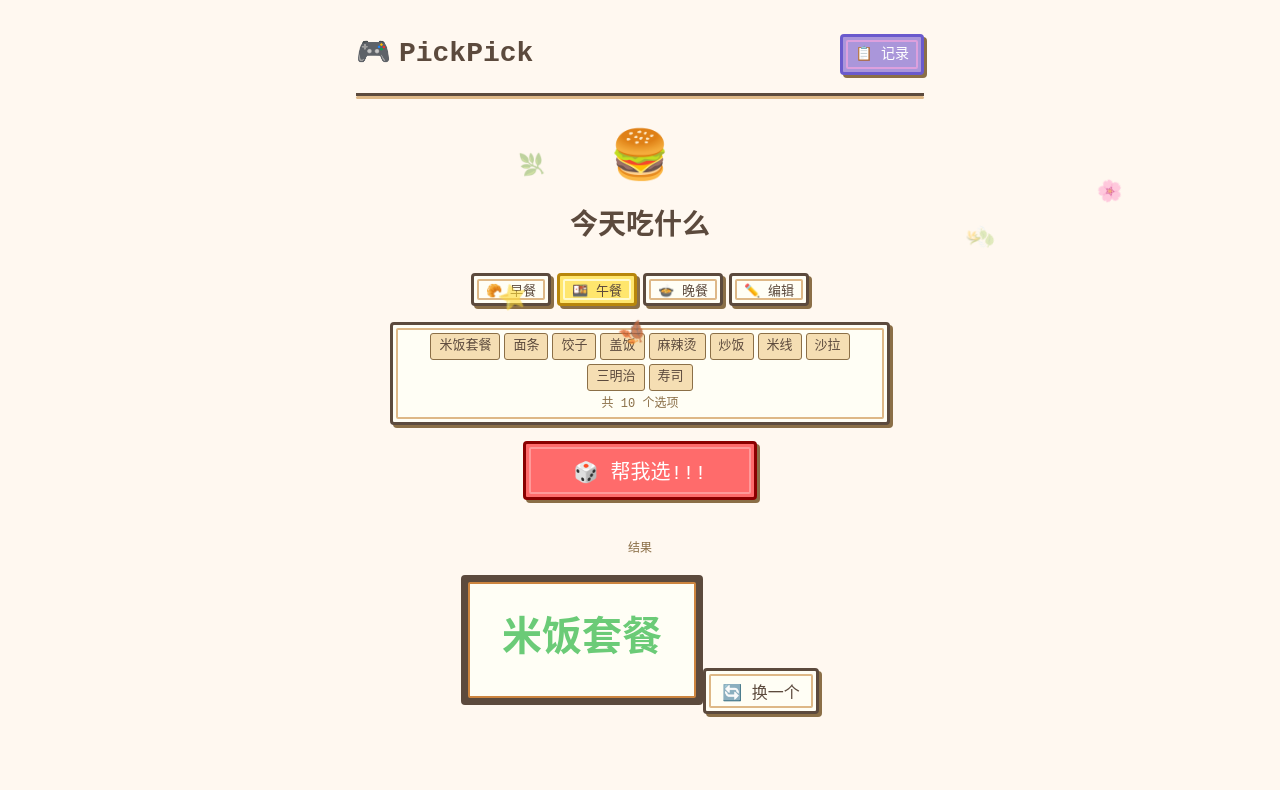
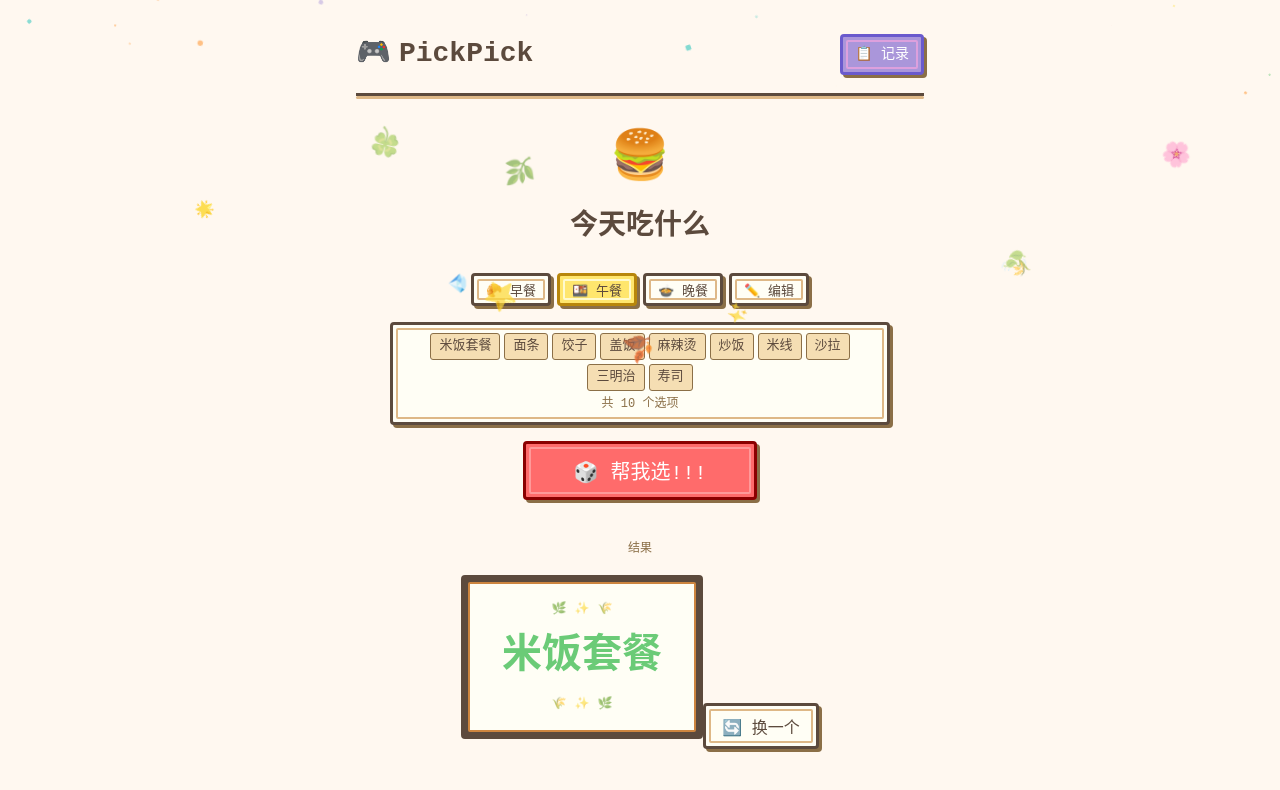
Before and after one commit to xy0157/pickpick, a Vue app: page /pickpick/food in a window 1280 px wide. Both pictures are taken after a click on the button "🎲 帮我选!!!". Shown: the top 790 px of the page. Built offline with nearby package versions, Linux system fonts and the light colour scheme.

Commit message:
feat: motion blur slot machine, 48 confetti particles, SDV star/leaf decoration, fade in/out

```diff
--- a/src/components/RandomResult.vue
+++ b/src/components/RandomResult.vue
@@ -1,24 +1,27 @@
 <template>
   <div v-if="show" class="random-result">
-    <!-- ====== 老虎机滚动阶段 ====== -->
+    <!-- ====== 老虎机滚动阶段（带运动模糊） ====== -->
     <template v-if="isRolling">
       <div class="random-result__slot-machine">
-        <div class="random-result__slot-row random-result__slot-row--top">
+        <div class="random-result__slot-blur-top"></div>
+        <div class="random-result__slot-row random-result__slot-row--top motion-blur">
           {{ topText }}
         </div>
         <div class="random-result__slot-row random-result__slot-row--center">
           {{ centerText }}
         </div>
-        <div class="random-result__slot-row random-result__slot-row--bottom">
+        <div class="random-result__slot-row random-result__slot-row--bottom motion-blur">
           {{ bottomText }}
         </div>
+        <div class="random-result__slot-blur-bottom"></div>
       </div>
       <div class="random-result__hint">🎰 正在决定中...</div>
     </template>
 
     <!-- ====== 结果揭晓阶段 ====== -->
     <template v-else>
-      <div class="random-result__confetti-container" v-if="showConfetti">
+      <!-- 彩屑粒子容器 -->
+      <div v-if="showConfetti" class="random-result__confetti-container">
         <div
           v-for="p in confettiParticles" :key="p.id"
           class="confetti-particle"
@@ -32,41 +35,56 @@
             width: p.size + 'px',
             height: p.size + 'px',
             background: p.color,
-            borderRadius: p.round ? '50%' : '2px'
+            borderRadius: p.round ? '50%' : '2px',
+            opacity: 0
           }"
         ></div>
       </div>
 
-      <div v-if="showLeaves">
+      <!-- SDV 漂浮元素 -->
+      <div v-if="showLeaves" class="random-result__leaf-container">
         <div
           v-for="leaf in leafParticles" :key="leaf.id"
-          class="leaf-float"
+          class="sdv-leaf"
           :style="{
             left: leaf.x + '%',
             top: leaf.y + '%',
             fontSize: leaf.size + 'px',
             animationDelay: leaf.delay + 's',
-            position: 'fixed',
-            pointerEvents: 'none',
-            zIndex: 999
+            opacity: 0
           }"
         >{{ leaf.icon }}</div>
       </div>
 
       <div class="random-result__label">{{ label }}</div>
-      <div class="sdv-frame" style="display:inline-block;margin-bottom:12px;">
-        <div class="sdv-frame__inner random-result__result-display sdv-item-pop">
-          <div class="random-result__value" :style="{ color: activeColor }">
-            {{ displayText }}
-          </div>
-          <div class="random-result__sparkle" v-if="showSparkle">
-            <span class="star-burst" style="position:absolute;top:-20px;left:-20px;">✨</span>
-            <span class="star-burst" style="position:absolute;top:-20px;right:-20px;animation-delay:0.1s;">⭐</span>
-            <span class="star-burst" style="position:absolute;bottom:-20px;left:50%;animation-delay:0.2s;">✨</span>
+
+      <!-- 结果展示框（带 SDV 装饰背景） -->
+      <div class="random-result__result-wrapper sdv-item-pop">
+        <!-- SDV 装饰星芒 -->
+        <div class="random-result__sparkles" v-if="showSparkle">
+          <span class="sdv-star" style="top:-25px;left:-15px;">⭐</span>
+          <span class="sdv-star" style="top:-30px;right:-10px;animation-delay:0.15s;">✨</span>
+          <span class="sdv-star" style="bottom:-20px;left:30%;animation-delay:0.3s;">🌟</span>
+          <span class="sdv-star" style="top:40%;right:-20px;animation-delay:0.1s;">💫</span>
+          <span class="sdv-star" style="bottom:-25px;right:30%;animation-delay:0.25s;">⭐</span>
+        </div>
+
+        <div class="sdv-frame" style="display:inline-block;">
+          <div class="sdv-frame__inner random-result__result-inner">
+            <div class="random-result__sdv-decoration-top">
+              <span>🌿</span><span>✨</span><span>🌾</span>
+            </div>
+            <div class="random-result__value" :style="{ color: activeColor }">
+              {{ displayText }}
+            </div>
+            <div class="random-result__sdv-decoration-bottom">
+              <span>🌾</span><span>✨</span><span>🌿</span>
+            </div>
           </div>
         </div>
       </div>
-      <button class="pixel-btn" @click="$emit('retry')">
+
+      <button class="pixel-btn" style="margin-top:12px;" @click="$emit('retry')">
         🔄 换一个
       </button>
     </template>
@@ -88,7 +106,6 @@ const emit = defineEmits(['done', 'retry'])
 
 const show = ref(false)
 const isRolling = ref(false)
-const rollingTick = ref(0)
 const topText = ref('')
 const centerText = ref('')
 const bottomText = ref('')
@@ -100,6 +117,7 @@ const confettiParticles = ref([])
 const leafParticles = ref([])
 
 const rainbowColors = ['#FF6B6B', '#FFE66D', '#4ECDC4', '#6BCB77', '#FF9F43', '#AA96DA']
+const sdvIcons = ['⭐', '✨', '🌟', '💫', '🍃', '🌿', '🌾', '🌸', '💎', '⭐']
 
 const activeColor = computed(() => {
   if (Array.isArray(props.result)) return rainbowColors[0]
@@ -136,6 +154,10 @@ function getRandomColor() {
   return rainbowColors[Math.floor(Math.random() * rainbowColors.length)]
 }
 
+function getRandomIcon() {
+  return sdvIcons[Math.floor(Math.random() * sdvIcons.length)]
+}
+
 function startRolling() {
   show.value = true
   isRolling.value = true
@@ -145,21 +167,18 @@ function startRolling() {
   confettiParticles.value = []
   leafParticles.value = []
 
-  // Initialize with random values
   topText.value = getRandomOption()
   centerText.value = getRandomOption()
   bottomText.value = getRandomOption()
 
-  const speed = 70
-  const slowdownStart = duration.value * 0.7
+  const speed = 60
+  let tick = 0
 
-  let tick = 0
   intervalId = setInterval(() => {
     tick++
     topText.value = getRandomOption()
     centerText.value = getRandomOption()
     bottomText.value = getRandomOption()
-    rollingTick.value = tick
   }, speed)
 
   timeoutId = setTimeout(() => {
@@ -177,7 +196,6 @@ function stopRolling() {
     timeoutId = null
   }
 
-  // Show final result in center, empty top/bottom
   const finalResult = displayText.value
   topText.value = ''
   centerText.value = finalResult
@@ -185,7 +203,6 @@ function stopRolling() {
 
   isRolling.value = false
 
-  // Trigger confetti + leaves + sparkle after a tiny delay
   nextTick(() => {
     generateConfetti()
     generateLeaves()
@@ -195,41 +212,42 @@ function stopRolling() {
 
 function generateConfetti() {
   const particles = []
-  for (let i = 0; i < 24; i++) {
+  const count = 48
+  for (let i = 0; i < count; i++) {
     particles.push({
       id: i,
       x: Math.random() * 100,
-      y: Math.random() * 30 - 10,
-      size: 4 + Math.random() * 8,
+      y: -5 - Math.random() * 20,
+      size: 3 + Math.random() * 8,
       color: getRandomColor(),
       round: Math.random() > 0.5,
-      fallDist: 60 + Math.random() * 100,
+      fallDist: 80 + Math.random() * 140,
       spin: Math.random() * 720 - 360,
-      duration: 0.6 + Math.random() * 0.8,
-      delay: Math.random() * 0.3
+      duration: 1.0 + Math.random() * 1.0,
+      delay: Math.random() * 0.4
     })
   }
   confettiParticles.value = particles
   showConfetti.value = true
 
-  // Auto cleanup
   setTimeout(() => {
     showConfetti.value = false
     confettiParticles.value = []
-  }, 1800)
+  }, 2500)
 }
 
 function generateLeaves() {
   const leaves = []
-  const leafIcons = ['🌿', '🍃', '🍂', '🌾', '🌸', '⭐', '✨']
-  for (let i = 0; i < 6; i++) {
+  const count = 10
+  const leafIcons = ['🌿', '🍃', '🍂', '🌾', '🌸', '⭐', '✨', '🌟', '💎', '🍀']
+  for (let i = 0; i < count; i++) {
     leaves.push({
       id: i,
-      x: 10 + Math.random() * 80,
-      y: 20 + Math.random() * 30,
+      x: 5 + Math.random() * 90,
+      y: 10 + Math.random() * 40,
       icon: leafIcons[i % leafIcons.length],
-      size: 12 + Math.random() * 12,
-      delay: Math.random() * 1.0
+      size: 14 + Math.random() * 14,
+      delay: Math.random() * 1.2
     })
   }
   leafParticles.value = leaves
@@ -238,7 +256,7 @@ function generateLeaves() {
   setTimeout(() => {
     showLeaves.value = false
     leafParticles.value = []
-  }, 3000)
+  }, 3500)
 }
 
 watch(() => props.rolling, (val) => {
@@ -268,21 +286,23 @@ onUnmounted(() => {
   font-size: var(--font-size-sm);
   color: var(--color-gray);
   margin-top: var(--space-sm);
+  animation: sdvPulse 1.5s ease-in-out infinite;
 }
 
-/* 老虎机 */
+/* ======= 老虎机（运动模糊） ======= */
 .random-result__slot-machine {
   display: flex;
   flex-direction: column;
   align-items: center;
-  gap: 6px;
-  padding: var(--space-md);
+  gap: 4px;
+  padding: var(--space-sm);
   background: var(--color-sdv-brown-dark);
   border: 3px solid var(--color-sdv-brown-dark);
   border-radius: var(--radius-pixel);
   max-width: 320px;
   margin: 0 auto;
   position: relative;
+  overflow: hidden;
 }
 
 .random-result__slot-machine::after {
@@ -294,13 +314,32 @@ onUnmounted(() => {
   pointer-events: none;
 }
 
+/* 运动模糊渐变遮罩 */
+.random-result__slot-blur-top,
+.random-result__slot-blur-bottom {
+  position: absolute;
+  left: 3px;
+  right: 3px;
+  height: 24px;
+  z-index: 2;
+  pointer-events: none;
+}
+.random-result__slot-blur-top {
+  top: 3px;
+  background: linear-gradient(to bottom, var(--color-sdv-brown-dark), transparent);
+}
+.random-result__slot-blur-bottom {
+  bottom: 3px;
+  background: linear-gradient(to top, var(--color-sdv-brown-dark), transparent);
+}
+
 .random-result__slot-row {
   width: 100%;
-  padding: 6px 12px;
+  padding: 4px 12px;
   text-align: center;
   font-family: var(--font-pixel);
   border-radius: 2px;
-  transition: all 0.05s;
+  position: relative;
 }
 
 .random-result__slot-row--top,
@@ -308,7 +347,13 @@ onUnmounted(() => {
   background: var(--color-sdv-cream);
   color: var(--color-sdv-brown);
   font-size: var(--font-size-base);
-  opacity: 0.7;
+  opacity: 0.6;
+}
+
+/* 运动模糊动画 */
+.motion-blur {
+  animation: motionBlur 0.06s infinite alternate;
+  filter: blur(1px);
 }
 
 .random-result__slot-row--center {
@@ -317,30 +362,65 @@ onUnmounted(() => {
   font-size: var(--font-size-xl);
   font-weight: bold;
   border: 2px solid var(--color-sdv-gold);
-  box-shadow: 0 0 8px rgba(218, 165, 32, 0.3);
+  box-shadow: 0 0 12px rgba(218, 165, 32, 0.4), inset 0 0 8px rgba(218, 165, 32, 0.1);
+  filter: blur(0);
+  z-index: 1;
 }
 
-/* 结果展示 */
-.random-result__result-display {
+/* ======= 结果框（SDV 装饰风格） ======= */
+.random-result__result-wrapper {
   position: relative;
-  min-width: 160px;
+  display: inline-block;
+  margin-bottom: 8px;
+}
+
+.random-result__result-inner {
+  min-width: 180px;
   text-align: center;
+  padding: var(--space-md) var(--space-lg) !important;
+  position: relative;
   overflow: hidden;
+}
+
+/* SDV 顶部/底部装饰 */
+.random-result__sdv-decoration-top,
+.random-result__sdv-decoration-bottom {
+  display: flex;
+  gap: 8px;
+  justify-content: center;
+  font-size: 12px;
+  opacity: 0.6;
+}
+.random-result__sdv-decoration-top {
+  margin-bottom: 8px;
+}
+.random-result__sdv-decoration-bottom {
+  margin-top: 8px;
 }
 
 .random-result__value {
   font-size: var(--font-size-xxl);
   font-weight: bold;
-  padding: var(--space-sm) var(--space-md);
+  padding: var(--space-xs) var(--space-sm);
+  line-height: 1.3;
 }
 
-.random-result__sparkle {
+/* 星芒 */
+.random-result__sparkles {
   position: absolute;
   inset: 0;
   pointer-events: none;
+  z-index: 5;
 }
 
-/* 彩屑容器 */
+.sdv-star {
+  position: absolute;
+  font-size: 20px;
+  animation: sdvStarFloat 1.2s ease-out forwards;
+  opacity: 0;
+}
+
+/* ======= 彩屑容器 ======= */
 .random-result__confetti-container {
   position: fixed;
   inset: 0;
@@ -351,7 +431,23 @@ onUnmounted(() => {
 
 .confetti-particle {
   position: absolute;
-  animation: confettiFall var(--duration, 1s) ease-in forwards;
+  animation: confettiFall var(--duration, 1.5s) ease-in forwards;
   animation-delay: var(--delay, 0s);
 }
+
+/* ======= SDV 漂浮容器 ======= */
+.random-result__leaf-container {
+  position: fixed;
+  inset: 0;
+  pointer-events: none;
+  z-index: 999;
+  overflow: hidden;
+}
+
+.sdv-leaf {
+  position: absolute;
+  animation: sdvLeafFloat 3s ease-out forwards;
+  animation-delay: var(--delay, 0s);
+  pointer-events: none;
+}
 </style>
--- a/src/styles/animations.css
+++ b/src/styles/animations.css
@@ -36,19 +36,19 @@
 
 /* ===== 星露谷物语动画 ===== */
 
-/* SDV 道具获得弹出 (带星芒效果) */
+/* SDV 道具获得弹出 */
 @keyframes sdvItemPop {
   0% { transform: scale(0) rotate(-10deg); opacity: 0; }
   40% { transform: scale(1.2) rotate(3deg); opacity: 1; }
   70% { transform: scale(0.95) rotate(-1deg); }
-  100% { transform: scale(1) rotate(0deg); }
+  100% { transform: scale(1) rotate(0deg); opacity: 1; }
 }
 
 .sdv-item-pop {
   animation: sdvItemPop 0.6s cubic-bezier(0.34, 1.56, 0.64, 1) forwards;
 }
 
-/* 星芒闪烁 */
+/* 星芒闪烁 (保留) */
 @keyframes starBurst {
   0% { transform: scale(0) rotate(0deg); opacity: 1; }
   50% { transform: scale(1.5) rotate(180deg); opacity: 0.8; }
@@ -59,26 +59,7 @@
   animation: starBurst 0.8s ease-out forwards;
 }
 
-/* 落叶漂浮 */
-@keyframes leafFloat {
-  0% { transform: translateY(0) rotate(0deg) translateX(0); opacity: 1; }
-  25% { transform: translateY(-30px) rotate(90deg) translateX(15px); opacity: 0.9; }
-  50% { transform: translateY(-60px) rotate(180deg) translateX(-10px); opacity: 0.7; }
-  75% { transform: translateY(-90px) rotate(270deg) translateX(20px); opacity: 0.4; }
-  100% { transform: translateY(-120px) rotate(360deg) translateX(0); opacity: 0; }
-}
-
-.leaf-float {
-  animation: leafFloat 2s ease-out forwards;
-}
-
-/* 彩屑粒子飞散 */
-@keyframes confettiFall {
-  0% { transform: translateY(0) rotate(0deg) scale(1); opacity: 1; }
-  100% { transform: translateY(var(--fall-distance, 80px)) rotate(var(--spin, 360deg)) scale(0.3); opacity: 0; }
-}
-
-/* SDV 选中高亮脉冲 */
+/* SDV 脉冲高亮 */
 @keyframes sdvPulse {
   0%, 100% { box-shadow: 0 0 0 0 rgba(255, 200, 50, 0.4); }
   50% { box-shadow: 0 0 0 8px rgba(255, 200, 50, 0); }
@@ -87,3 +68,40 @@
 .sdv-pulse {
   animation: sdvPulse 1.5s ease-in-out infinite;
 }
+
+/* ===== 新增：运动模糊 + SDV 粒子增强 ===== */
+
+/* 老虎机运动模糊 */
+@keyframes motionBlur {
+  0% { transform: translateY(-2px); filter: blur(1.5px); }
+  25% { transform: translateY(2px); filter: blur(1px); }
+  50% { transform: translateY(-1px); filter: blur(2px); }
+  75% { transform: translateY(3px); filter: blur(1px); }
+  100% { transform: translateY(0px); filter: blur(1.5px); }
+}
+
+/* SDV 星芒漂浮 (用于结果框装饰) */
+@keyframes sdvStarFloat {
+  0% { transform: scale(0) translateY(10px); opacity: 0; }
+  30% { transform: scale(1.3) translateY(-5px); opacity: 1; }
+  60% { transform: scale(0.8) translateY(-15px); opacity: 0.8; }
+  100% { transform: scale(0) translateY(-25px) rotate(180deg); opacity: 0; }
+}
+
+/* SDV 叶子/元素漂浮 (淡入淡出) */
+@keyframes sdvLeafFloat {
+  0% { transform: translateY(0) rotate(0deg) translateX(0); opacity: 0; }
+  15% { transform: translateY(-15px) rotate(30deg) translateX(8px); opacity: 0.9; }
+  40% { transform: translateY(-45px) rotate(120deg) translateX(-12px); opacity: 0.7; }
+  70% { transform: translateY(-80px) rotate(240deg) translateX(15px); opacity: 0.4; }
+  90% { transform: translateY(-100px) rotate(320deg) translateX(-5px); opacity: 0.15; }
+  100% { transform: translateY(-110px) rotate(360deg) translateX(0); opacity: 0; }
+}
+
+/* 彩屑粒子 (淡入淡出) */
+@keyframes confettiFall {
+  0% { transform: translateY(0) rotate(0deg) scale(1); opacity: 0; }
+  10% { transform: translateY(5px) rotate(20deg) scale(1.1); opacity: 1; }
+  60% { transform: translateY(calc(var(--fall-distance, 80px) * 0.6)) rotate(var(--spin, 360deg)) scale(0.7); opacity: 0.9; }
+  100% { transform: translateY(var(--fall-distance, 80px)) rotate(calc(var(--spin, 360deg) * 1.5)) scale(0.2); opacity: 0; }
+}
```
